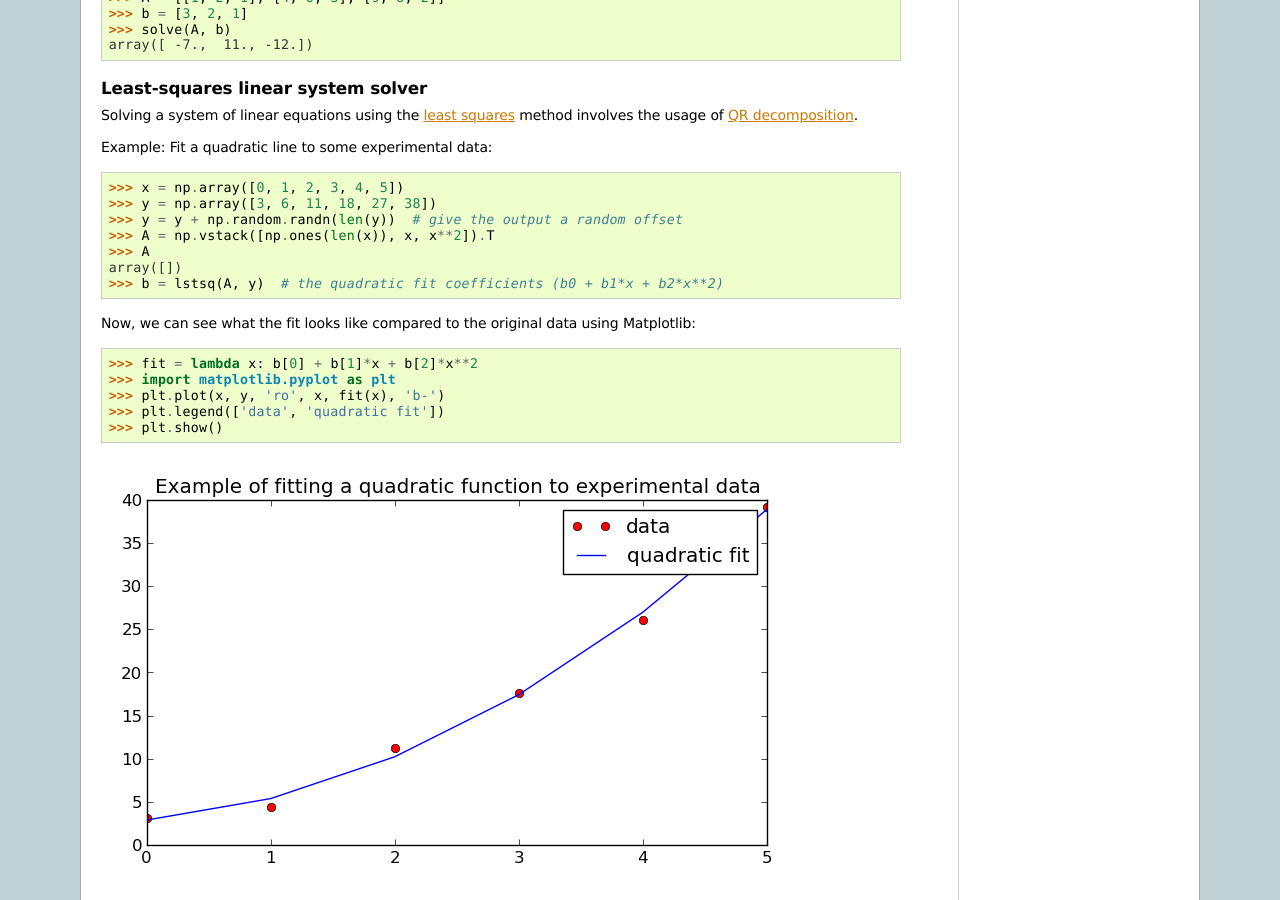
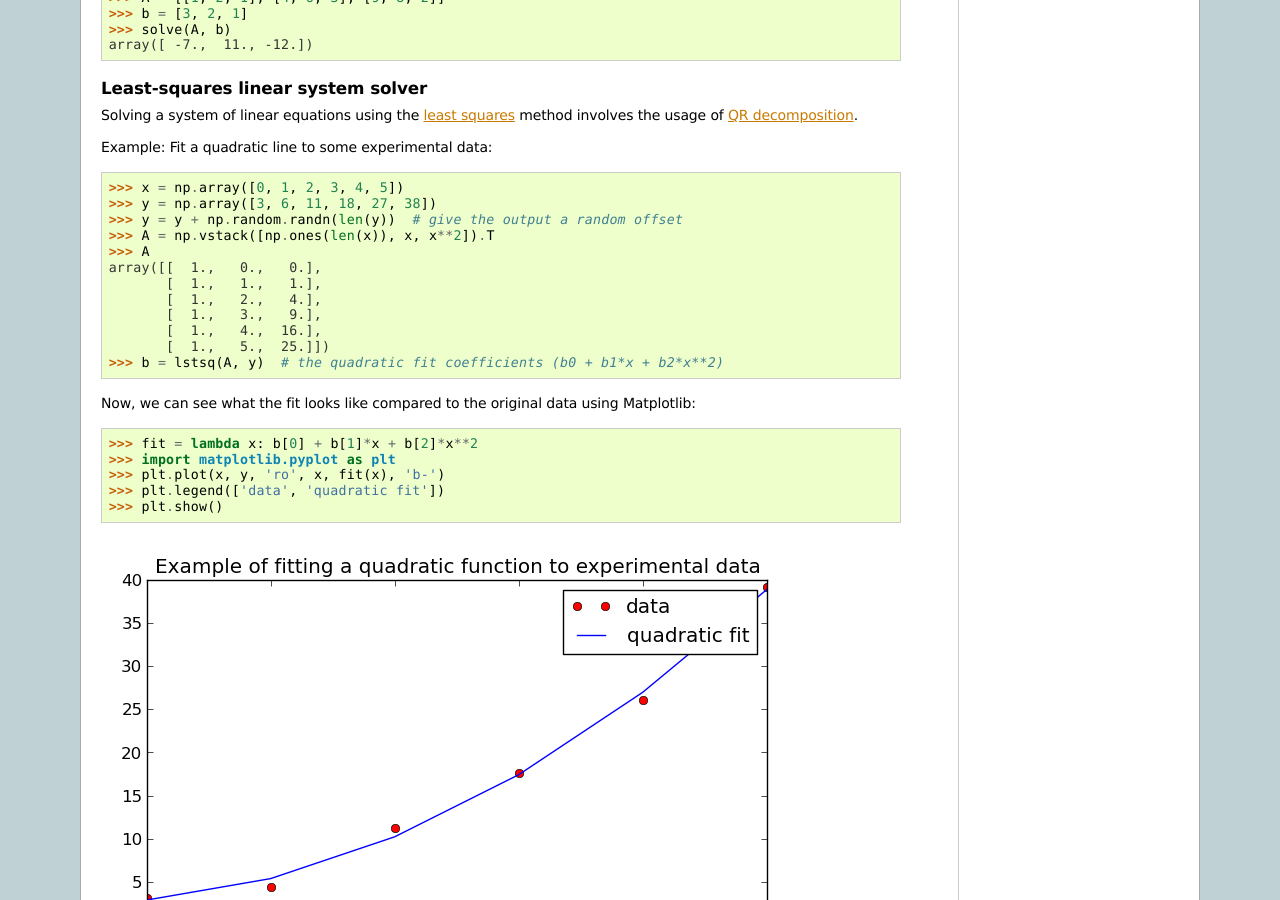
Before and after one commit to tisimst/ad, a Sphinx documentation site: the page built from doc/linalg.rst, in a window 1280 px wide and 900 px high, scrolled down 3097 px. Built offline with Sphinx 7.4.7, drawn with Linux system fonts in a browser that asks for light colours.

Commit message:
fixed example error

```diff
--- a/doc/linalg.rst
+++ b/doc/linalg.rst
@@ -227,7 +227,12 @@ Example: Fit a quadratic line to some experimental data::
     >>> y = y + np.random.randn(len(y))  # give the output a random offset
     >>> A = np.vstack([np.ones(len(x)), x, x**2]).T
     >>> A
-    array([])
+    array([[  1.,   0.,   0.],
+           [  1.,   1.,   1.],
+           [  1.,   2.,   4.],
+           [  1.,   3.,   9.],
+           [  1.,   4.,  16.],
+           [  1.,   5.,  25.]])
     >>> b = lstsq(A, y)  # the quadratic fit coefficients (b0 + b1*x + b2*x**2)
 
 Now, we can see what the fit looks like compared to the original data using
```
